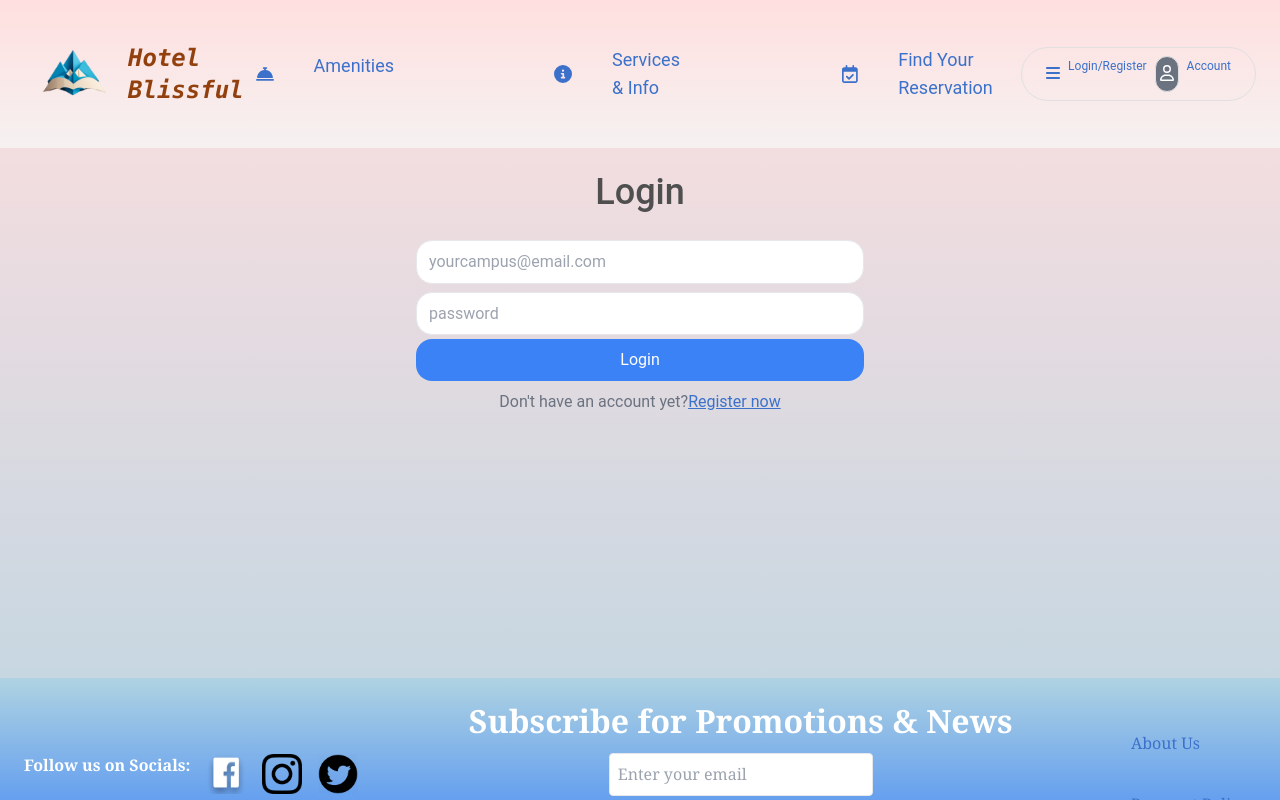
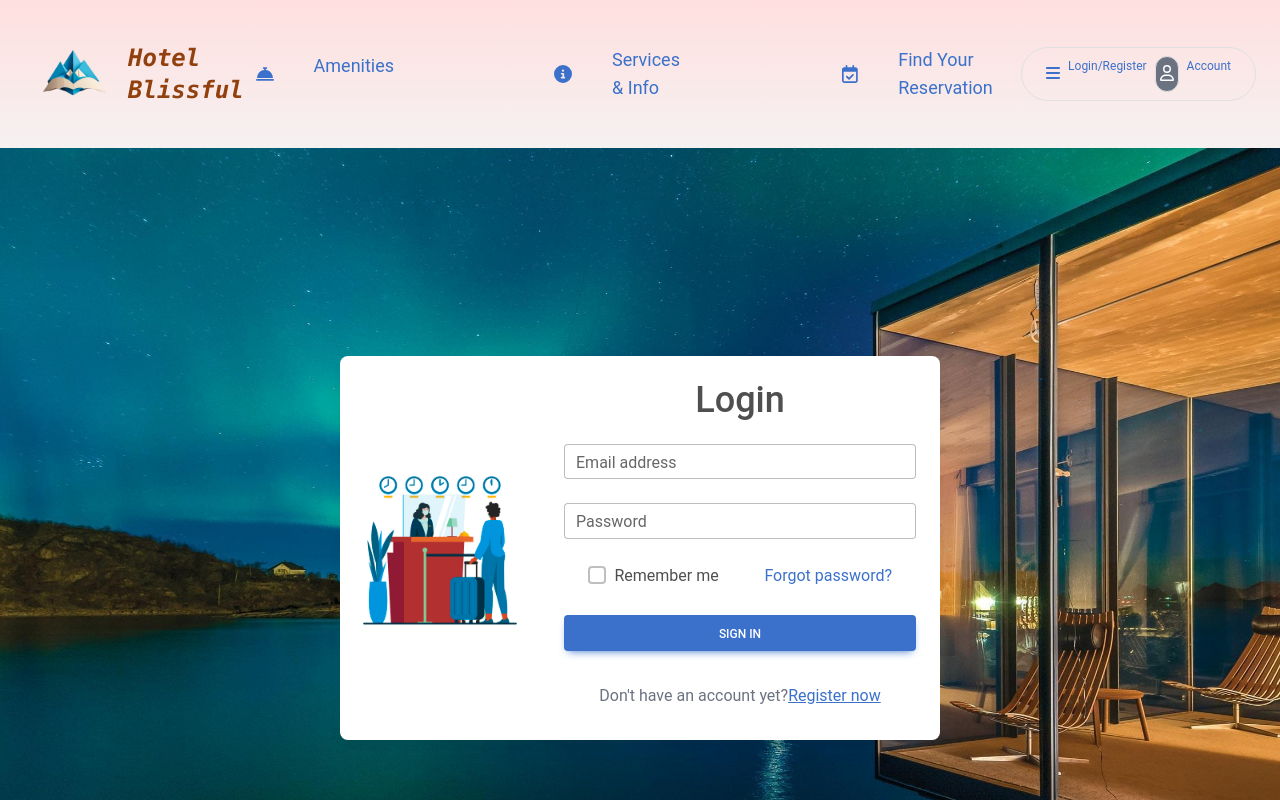
Before and after one commit to Chocopepero/CPSC362Front, a React (Vite) app in the folder client/: page /login in a window 1280 px wide. Shown: the top 800 px of the page. Built offline with nearby package versions, Linux system fonts and the light colour scheme.

Commit message:
Login Page Complete
Login Page axios functionality to communicate with crow framework implemented. Error handling cases are added, background image added and additional clarity, images to increase user experience are also added.

```diff
--- a/client/src/pages/LoginPage.jsx
+++ b/client/src/pages/LoginPage.jsx
@@ -1,26 +1,112 @@
-import {Link} from "react-router-dom";
-
+import React, { useState } from 'react';
+import { Link } from 'react-router-dom';
+import axios from 'axios';
+import CheckInImg from '../images/checkin.jpg';
+import BackgroundLogin from '../images/auroraScenic.jpg';
+import {
+  MDBBtn,
+  MDBContainer,
+  MDBCard,
+  MDBCardBody,
+  MDBCardImage,
+  MDBRow,
+  MDBCol,
+  MDBInput,
+  MDBCheckbox
+} from 'mdb-react-ui-kit';
+import 'mdb-react-ui-kit/dist/css/mdb.min.css';
 
 export default function LoginPage() {
+    const [email, setEmail] = useState('');
+    const [password, setPassword] = useState('');
+    const [error, setError] = useState(null);
+
+    function validateEmail(email) {
+        const re = /^[^\s@]+@[^\s@]+\.[^\s@]+$/;
+        return re.test(email);
+    }
+
+    function handleLogin(ev) {
+        ev.preventDefault();
+        setError(null); // Clear previous errors
+
+        // Validate email format
+        if (!validateEmail(email)) {
+            setError('Invalid email format.');
+            return;
+        }
+
+        // Send login request to backend
+        axios.post('/api/login', {
+            username: email, // Assuming username is the email
+            password: password
+        })
+        .then(response => {
+            console.log(response.data);
+            // Redirect or handle successful login
+        })
+        .catch(error => {
+            if (error.response) {
+                if (error.response.status === 401) {
+                    setError('Invalid username or password.');
+                } else if (error.response.data && error.response.data.error) {
+                    setError(error.response.data.error);
+                } else {
+                    setError('An error occurred. Please try again.');
+                }
+            } else if (error.request) {
+                setError('Network error. Please check your internet connection.');
+            } else {
+                setError('An error occurred. Please try again.');
+            }
+            console.error(error);
+        });
+    }
+
     return (
-
-        <div>
-        <div className="mt-4 grow flex items-center justify-around">
-            <div className="mb-64">
-                <h1 className="text-4xl text-center mb-4">Login</h1>
-                <form className="max-w-md mx-auto ">
-                    <input type="email" placeholder="yourcampus@email.com" />
-                    <input type="password" placeholder="password" />
-                    <button className="primary">Login</button>
-                    <div className="text-center py-2 text-gray-500">
-                        Don't have an account yet?
-                        <Link className = "underline text" to ={'/register'}>Register now</Link>
-                    </div>
-                </form>
-            </div>
-        </div>
-
-    </div>
+        <MDBContainer fluid className='d-flex align-items-center justify-content-center bg-image' style={{ backgroundImage: `url(${BackgroundLogin})`, backgroundSize: 'cover', height: '100vh' }}>
+            <MDBCard style={{ maxWidth: '600px' }}>
+                <MDBRow className='g-0 d-flex align-items-center'>
+                    <MDBCol md='4'>
+                        <MDBCardImage src={CheckInImg} alt='phone' className='rounded-t-5 rounded-tr-lg-0' fluid />
+                    </MDBCol>
+                    <MDBCol md='8'>
+                        <MDBCardBody>
+                            <h1 className="text-4xl text-center mb-4">Login</h1>
+                            <form onSubmit={handleLogin}>
+                                <MDBInput
+                                    wrapperClass='mb-4'
+                                    label='Email address'
+                                    id='form1'
+                                    type='email'
+                                    value={email}
+                                    onChange={ev => setEmail(ev.target.value)}
+                                    required
+                                />
+                                <MDBInput
+                                    wrapperClass='mb-4'
+                                    label='Password'
+                                    id='form2'
+                                    type='password'
+                                    value={password}
+                                    onChange={ev => setPassword(ev.target.value)}
+                                    required
+                                />
+                                <div className="d-flex justify-content-between mx-4 mb-4">
+                                    <MDBCheckbox name='flexCheck' value='' id='flexCheckDefault' label='Remember me' />
+                                    <a href="#!">Forgot password?</a>
+                                </div>
+                                {error && <p className="error text-danger">{error}</p>}
+                                <MDBBtn className="mb-4 w-100" type="submit">Sign in</MDBBtn>
+                                <div className="text-center py-2 text-gray-500">
+                                    Don't have an account yet?
+                                    <Link className="underline text" to={'/register'}>Register now</Link>
+                                </div>
+                            </form>
+                        </MDBCardBody>
+                    </MDBCol>
+                </MDBRow>
+            </MDBCard>
+        </MDBContainer>
     );
-
 }
```
Also changed, not shown: client/src/images/auroraScenic.jpg (added), client/src/images/checkin.jpg (added).
